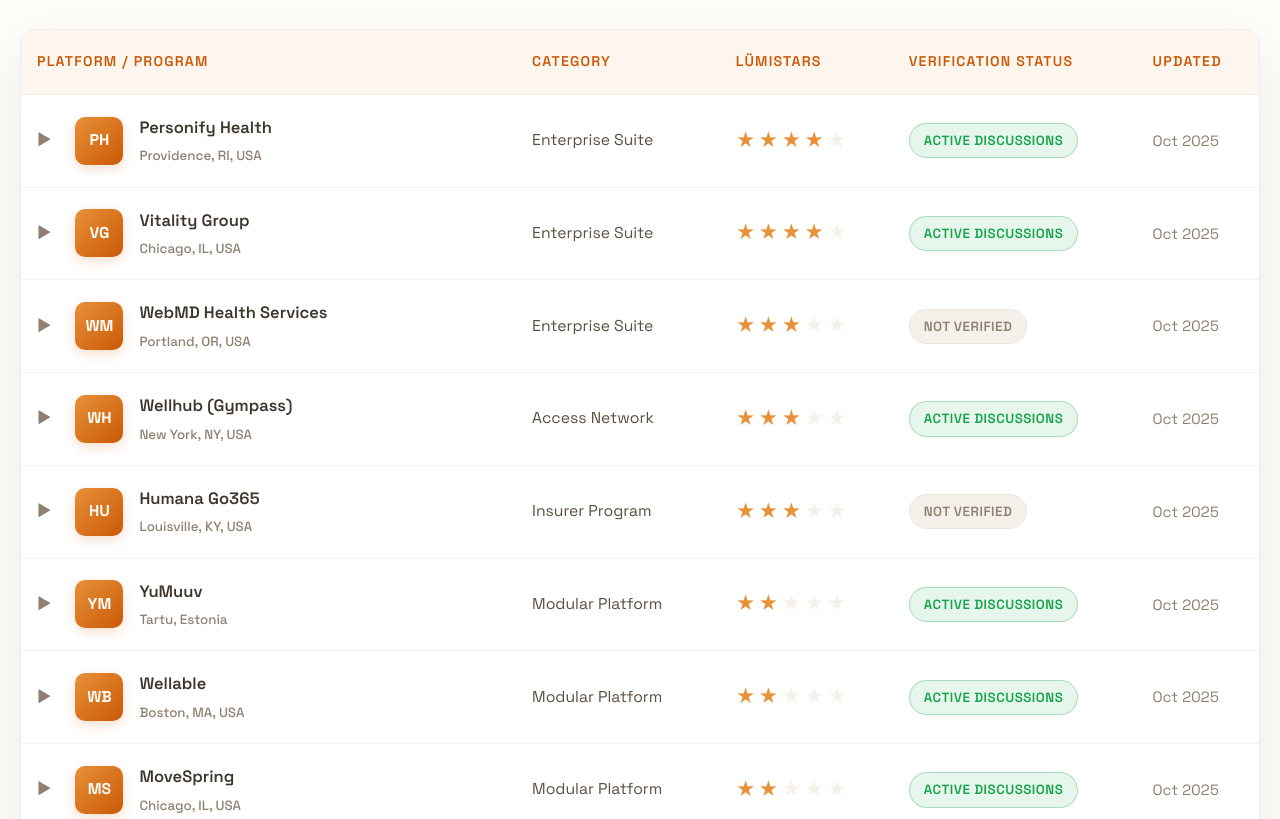
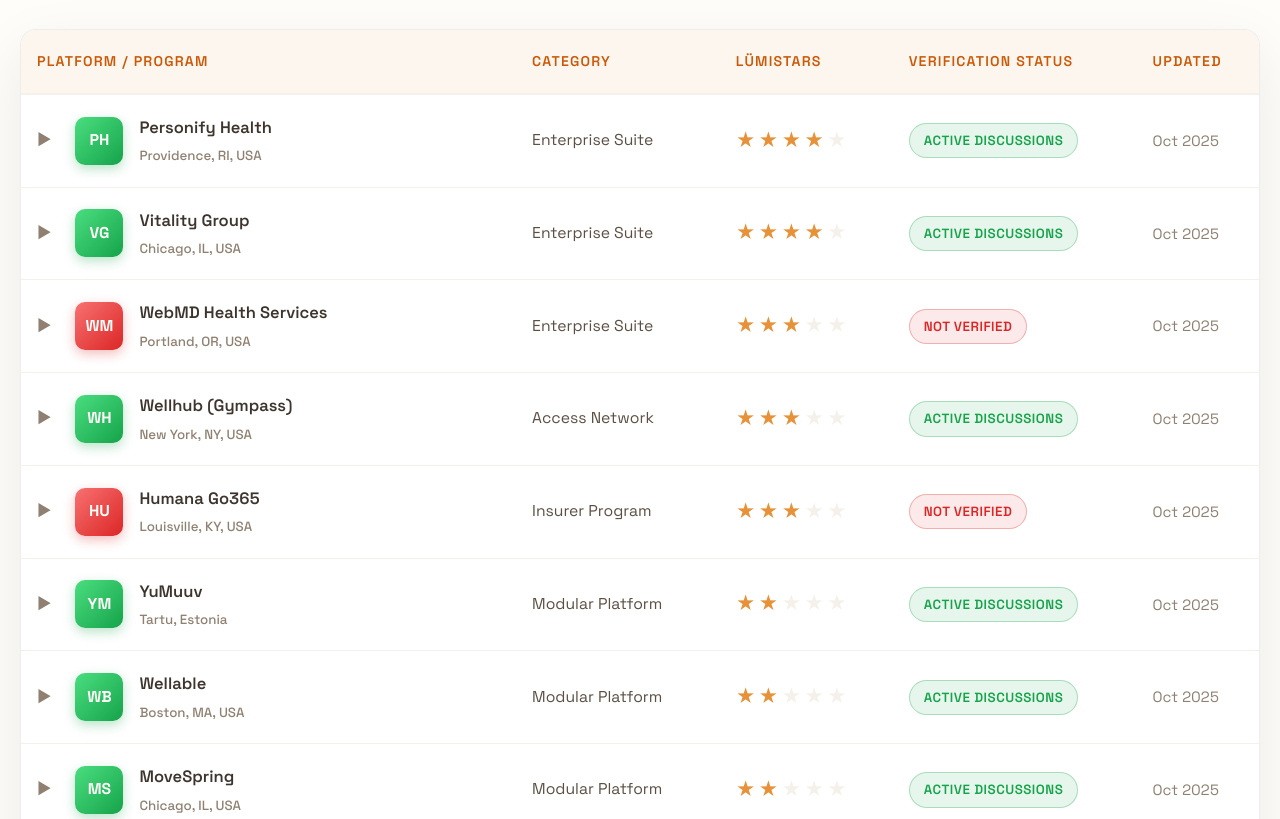
Before and after one commit to marjonenriquez/lumicoin-site, a plain HTML site: page wellness-roi-transparency-index/index.html in a window 1280 px wide. Shown: the part 949-1768 px from the top of the page. Drawn offline with Linux system fonts and the light colour scheme.

Commit message:
Update index.html

```diff
--- a/wellness-roi-transparency-index/index.html
+++ b/wellness-roi-transparency-index/index.html
@@ -24,6 +24,7 @@
       --text-medium: #5c4f43;
       --text-light: #8f8071;
       --success-color: #16a34a;
+      --danger-color: #dc2626;
       --pending-color: #d97706;
       --progress-color: #2563eb;
     }
@@ -293,6 +294,14 @@
       flex-shrink: 0;
       box-shadow: 0 4px 12px rgba(203, 89, 7, 0.2);
     }
+    .platform-icon.progress {
+      background: linear-gradient(135deg, #4ade80 0%, var(--success-color) 100%);
+      box-shadow: 0 4px 12px rgba(22, 163, 74, 0.3);
+    }
+    .platform-icon.not-verified {
+      background: linear-gradient(135deg, #f87171 0%, var(--danger-color) 100%);
+      box-shadow: 0 4px 12px rgba(220, 38, 38, 0.3);
+    }
     .platform-name {
       font-weight: 600;
       color: var(--text-dark);
@@ -341,9 +350,9 @@
       border: 1px solid rgba(22, 163, 74, 0.3);
     }
     .badge.not-verified {
-      background: var(--bg-dark);
-      color: var(--text-light);
-      border: 1px solid #ede6da;
+      background: rgba(220, 38, 38, 0.1);
+      color: var(--danger-color);
+      border: 1px solid rgba(220, 38, 38, 0.3);
     }
 
     .legend-box {
@@ -1298,7 +1307,7 @@
           <td>
             <div class="platform-cell">
               <span class="expand-icon" aria-hidden="true">▶</span>
-              <div class="platform-icon" aria-hidden="true">${p.icon}</div>
+              <div class="platform-icon ${p.statusClass}" aria-hidden="true">${p.icon}</div>
               <div class="platform-details">
                 <div class="platform-name">${p.name}</div>
                 <div class="platform-category">${p.location}</div>
```
